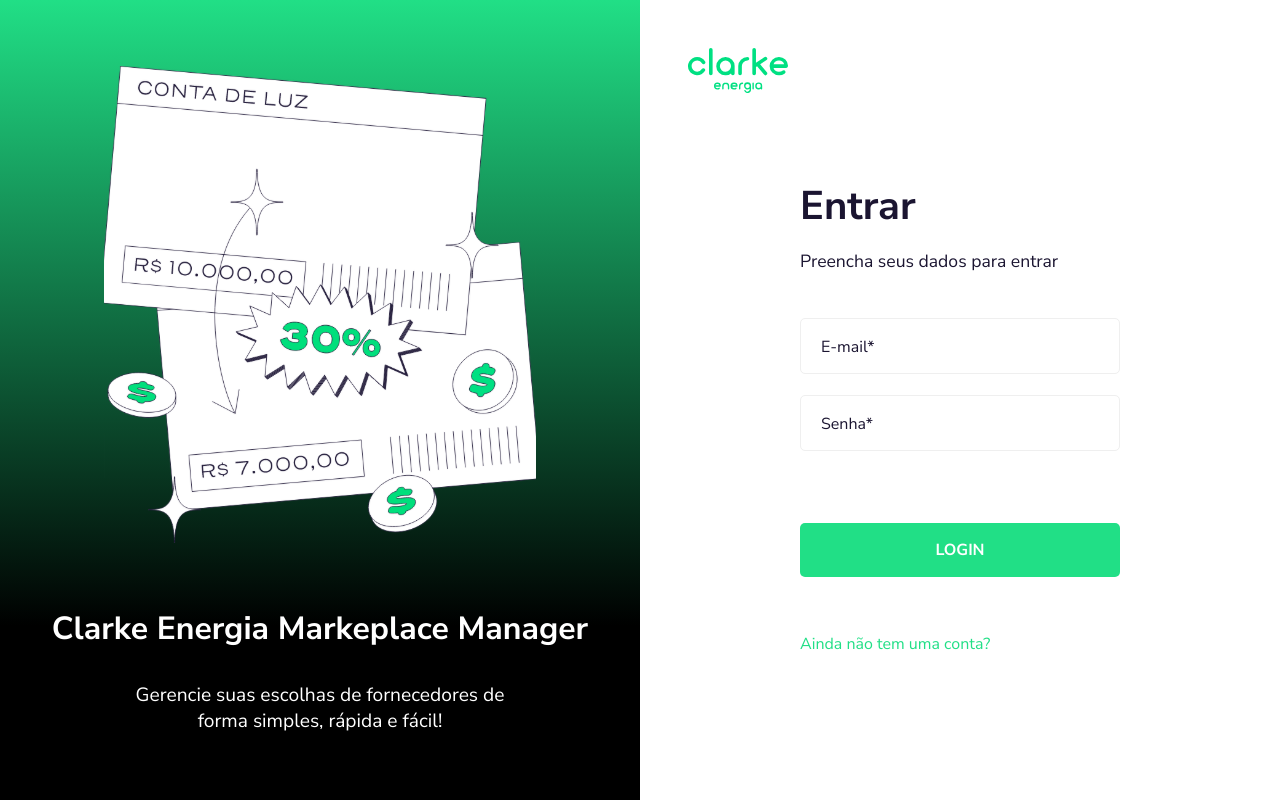
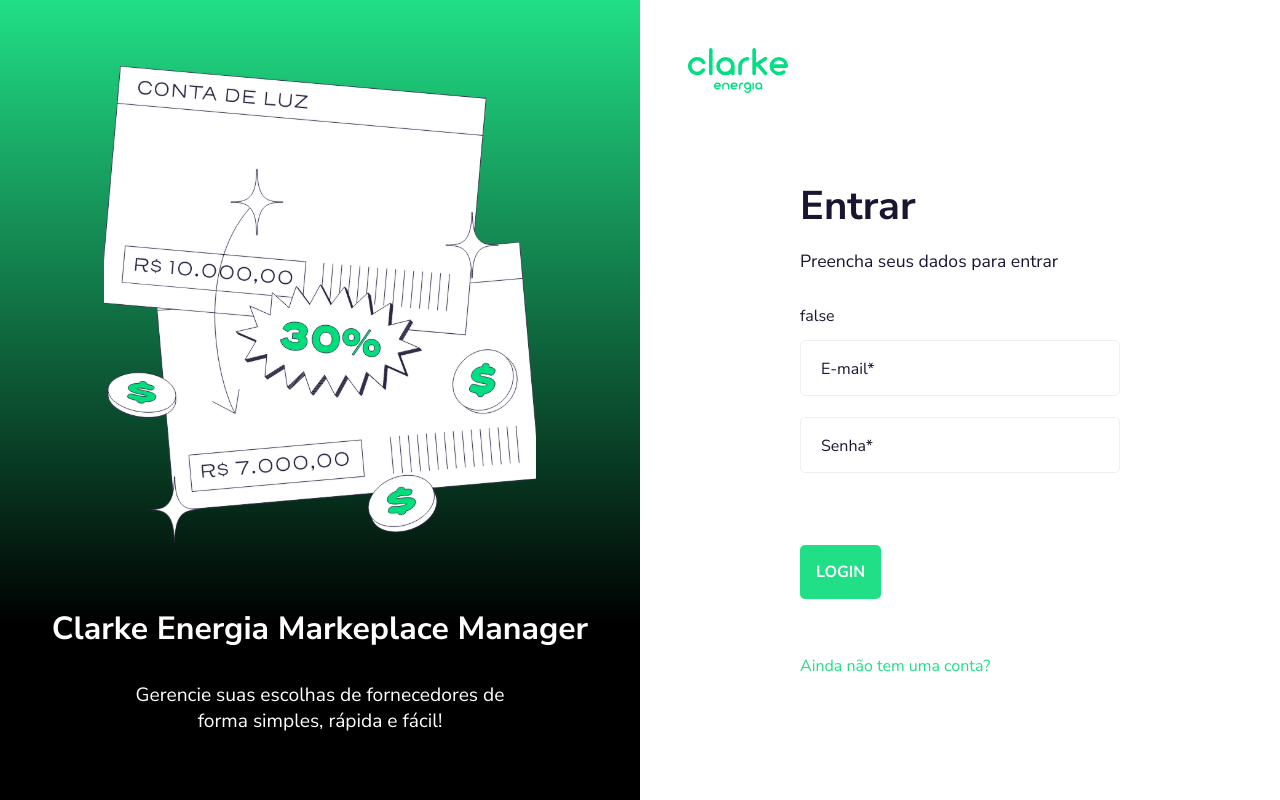
Before and after one commit to julianapedroso/clarke-challenge-marketplace, a React (Create React App) app in the folder client/: page /signin in a window 1280 px wide. Built offline with nearby package versions, Linux system fonts and the light colour scheme.

Commit message:
:lock: ContextPrivate added

```diff
--- /dev/null
+++ b/client/src/context/auth.js
@@ -0,0 +1,30 @@
+import React, { useState, createContext } from 'react';
+import { useNavigate } from 'react-router-dom';
+export const AuthContext = createContext();
+
+export const AuthProvider = ({ children }) => {
+  const navigate = useNavigate();
+  const [user, setUser] = useState(null);
+
+  const login = (email, password) => {
+    console.log('login', { email, password });
+    if (password === '123') {
+      setUser({ _id: '123', email });
+      navigate('/');
+    }
+  };
+
+  const logout = () => {
+    console.log('logout');
+    setUser(null);
+    navigate('/signin');
+  };
+
+  return (
+    <AuthContext.Provider
+      value={{ authenticated: !!user, user, login, logout }}
+    >
+      {children}
+    </AuthContext.Provider>
+  );
+};
--- a/client/src/pages/Signin/index.js
+++ b/client/src/pages/Signin/index.js
@@ -1,4 +1,6 @@
-import React from 'react';
+import React, { useState, useContext } from 'react';
+// Context
+import { AuthContext } from '../../context/auth';
 import { Link } from 'react-router-dom';
 import './styles.scss';
 // Assets
@@ -6,6 +8,16 @@
 import Cover from '../../assets/icons/cover-login.svg';
 
 const Signin = () => {
+  const { authenticated, login } = useContext(AuthContext);
+  const [email, setEmail] = useState('');
+  const [password, setPassword] = useState('');
+
+  const handleSubmit = (event) => {
+    event.preventDefault();
+    console.log('aqui', { email, password });
+    login(email, password);
+  };
+
   return (
     <section className="Signin">
       <section className="section__cover">
@@ -27,15 +39,34 @@
           <p className="section__signin-description">
             Preencha seus dados para entrar
           </p>
+          <p>{String(authenticated)}</p>
+          <form className="section__form" onSubmit={handleSubmit}>
             <div className="label__float">
-            <input type="email" placeholder=" " />
+              <input
+                type="email"
+                name="email"
+                id="email"
+                placeholder=" "
+                value={email}
+                onChange={(e) => setEmail(e.target.value)}
+              />
               <label>E-mail*</label>
             </div>
             <div className="label__float">
-            <input type="password" placeholder=" " />
+              <input
+                type="password"
+                name="password"
+                id="password"
+                placeholder=" "
+                value={password}
+                onChange={(e) => setPassword(e.target.value)}
+              />
               <label>Senha*</label>
             </div>
-          <button className="btn__signin">Login</button>
+            <button className="btn__signin" type="submit">
+              Login
+            </button>
+          </form>
           <Link to={'/signup'}>
             <p>Ainda não tem uma conta?</p>
           </Link>
--- a/client/src/router/routes.js
+++ b/client/src/router/routes.js
@@ -1,13 +1,38 @@
-import React from 'react';
-import { BrowserRouter, Routes as Router, Route } from 'react-router-dom';
+import React, { useContext } from 'react';
+import {
+  BrowserRouter,
+  Routes as Router,
+  Route,
+  Navigate,
+} from 'react-router-dom';
 // Components
 import { Home, Signup, Signin } from '../pages';
+// Context
+import { AuthProvider, AuthContext } from '../context/auth';
 
 const Routes = () => {
+  const Private = ({ children }) => {
+    const { authenticated } = useContext(AuthContext);
+
+    if (!authenticated) {
+      return <Navigate to="/signin" />;
+    }
+
+    return children;
+  };
   return (
     <BrowserRouter>
+      <AuthProvider>
         <Router>
-        <Route path="/" exact element={<Home />} />
+          <Route
+            path="/"
+            exact
+            element={
+              <Private>
+                <Home />
+              </Private>
+            }
+          />
         </Router>
         <Router>
           <Route path="/signin" exact element={<Signin />} />
@@ -15,6 +40,7 @@
         <Router>
           <Route path="/signup" exact element={<Signup />} />
         </Router>
+      </AuthProvider>
     </BrowserRouter>
   );
 };
```
Lines whose indentation alone changed are shown as unchanged.
